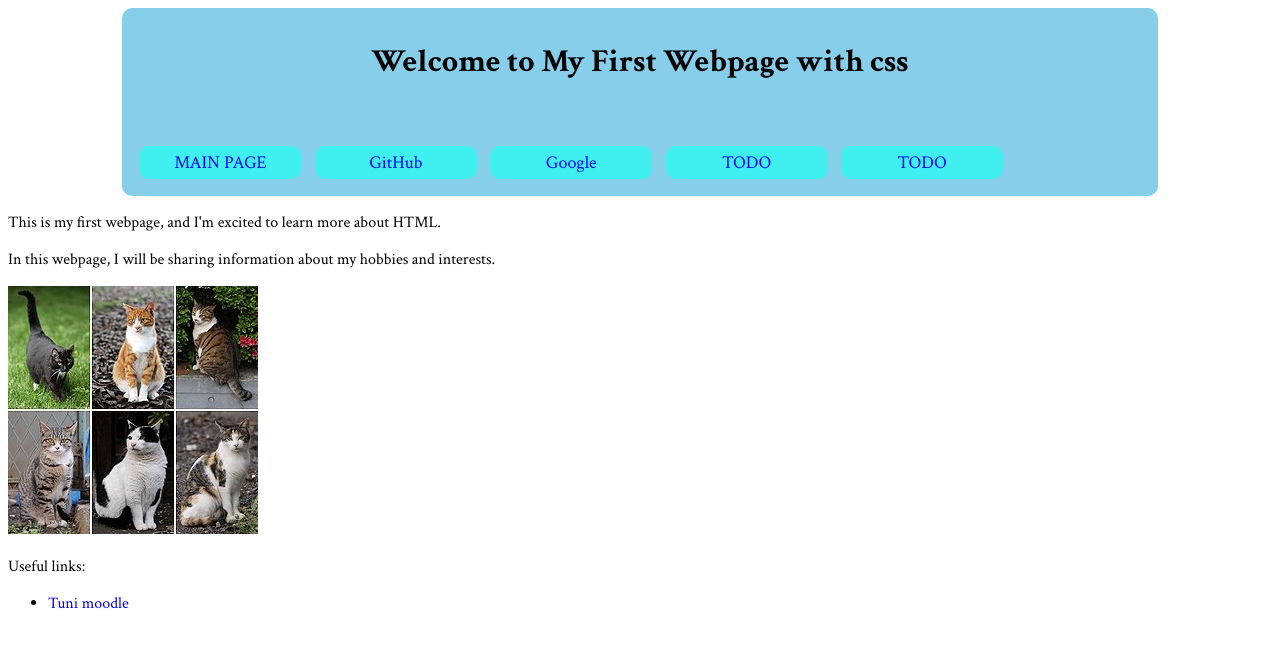
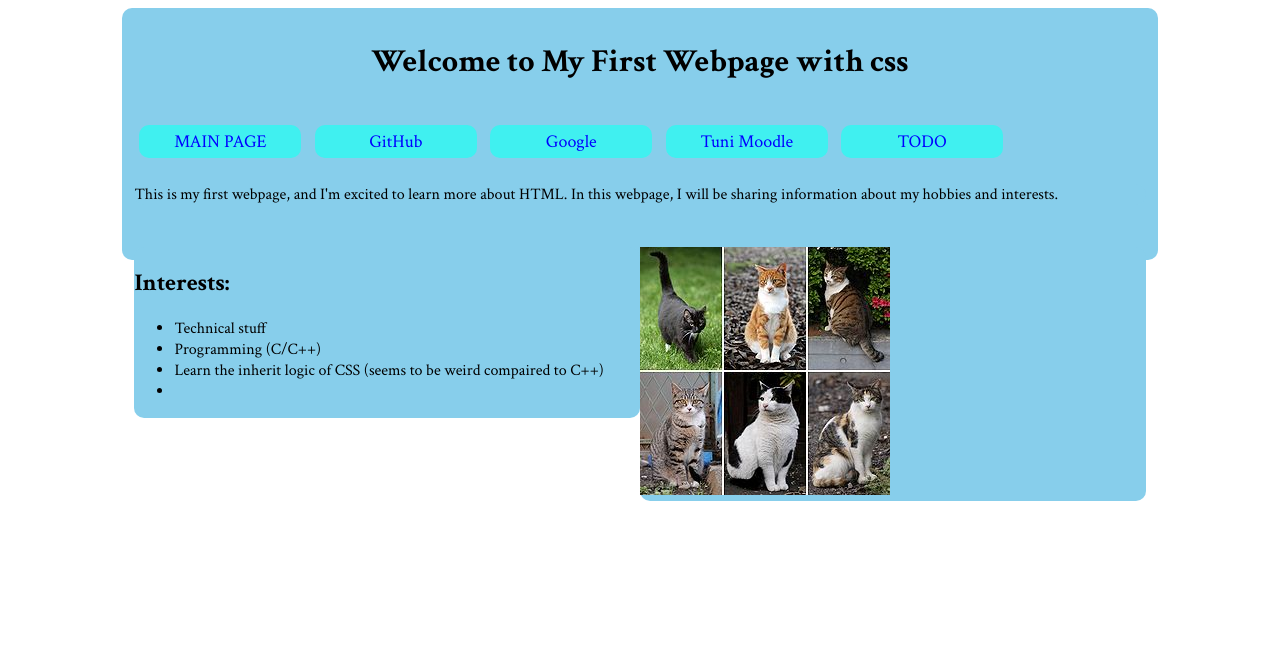
Before and after one commit to jasgaa/simple-site, a plain HTML site: page index.html in a window 1280 px wide. Drawn offline with Linux system fonts and the light colour scheme.

Commit message:
good enough

```diff
--- a/index.html
+++ b/index.html
@@ -14,18 +14,29 @@
     <body>
         <div class="wide-box">
             <header id="main-header">Welcome to My First Webpage with css</header>
-            <nav class="nav-bar"><a href="./index.html">MAIN PAGE</a></nav>
-            <nav class="nav-bar"><a href="https://github.com/jasgaa/">GitHub</a></nav>
-            <nav class="nav-bar"><a href="https://google.com">Google</a></nav>
-            <nav class="nav-bar"><a href="">TODO</a></nav>
-            <nav class="nav-bar"><a href="">TODO</a></nav>
+                <nav class="nav-bar"><a href="./index.html">MAIN PAGE</a></nav>
+                <nav class="nav-bar"><a href="https://github.com/jasgaa/">GitHub</a></nav>
+                <nav class="nav-bar"><a href="https://google.com">Google</a></nav>
+                <nav class="nav-bar"><a href="https://moodle.tuni.fi">Tuni Moodle</a></nav>
+                <nav class="nav-bar"><a href="">TODO</a></nav>
+            <br> <br>
+            <article class="box">
+                This is my first webpage, and I'm excited to learn more about HTML. In this webpage, I will be sharing information about my hobbies and interests.
+            </article>
+            <br> <br>
+            <section class="box">
+                <section class="half-section" id="left-section">
+                    <h2>Interests:</h2>
+                    <ul>
+                        <li>Technical stuff</li>
+                        <li>Programming (C/C++)</li>
+                        <li>Learn the inherit logic of CSS (seems to be weird compaired to C++)</li>
+                        <li></li>
+                    </ul>
+                </section>
+                <section class="half-section" id="right-section">
+                    <img src="./media/250px-Collage_of_Six_Cats-01.jpg" alt="Six cats.">
+                </section>
+            </section>
         </div>
-        <p>This is my first webpage, and I'm excited to learn more about HTML.</p>
-        <p>In this webpage, I will be sharing information about my hobbies and interests.</p>
-        <img src="./media/250px-Collage_of_Six_Cats-01.jpg" alt="Cats.">
-        <p>Useful links:
-            <ul>
-                <li><a href="https://moodle.tuni.fi">Tuni moodle</a></li>
-            </ul>
-        </p>
-  </body>
+    </body>
--- a/style.css
+++ b/style.css
@@ -5,6 +5,11 @@
     padding: 1%;
     border-radius: 10px;
     width: 80%;
+}
+
+.box {
+    background-color: inherit;
+    border-radius: inherit;
 }
 
 .clear-floting {
@@ -16,8 +21,7 @@
     font-weight: bolder;
     font-size: xx-large;
     margin-top: 2%;
-    margin-bottom: 7%;
-
+    margin-bottom: 5%;
 }
 
 .nav-bar {
@@ -33,12 +37,19 @@
     width: calc(80% / 5);
 }
 
-#nav-1 {
-
+.half-section {
+    background-color: inherit;
+    border-radius: inherit;
+    width: 50%;
 }
 
+#left-section {
+    float: left;
+}
 
-
+#right-section {
+    float: right;
+}
 a {
     color: blue;
     text-decoration: none;
```
